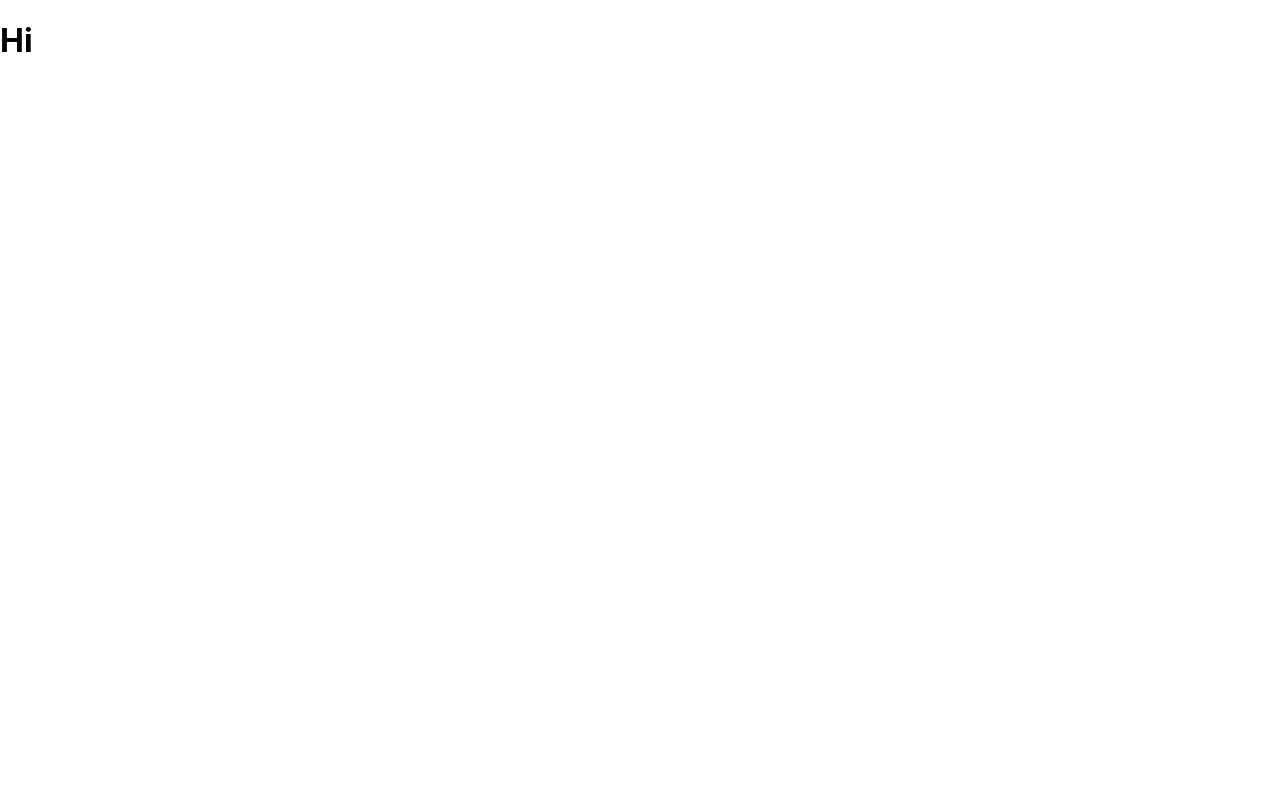
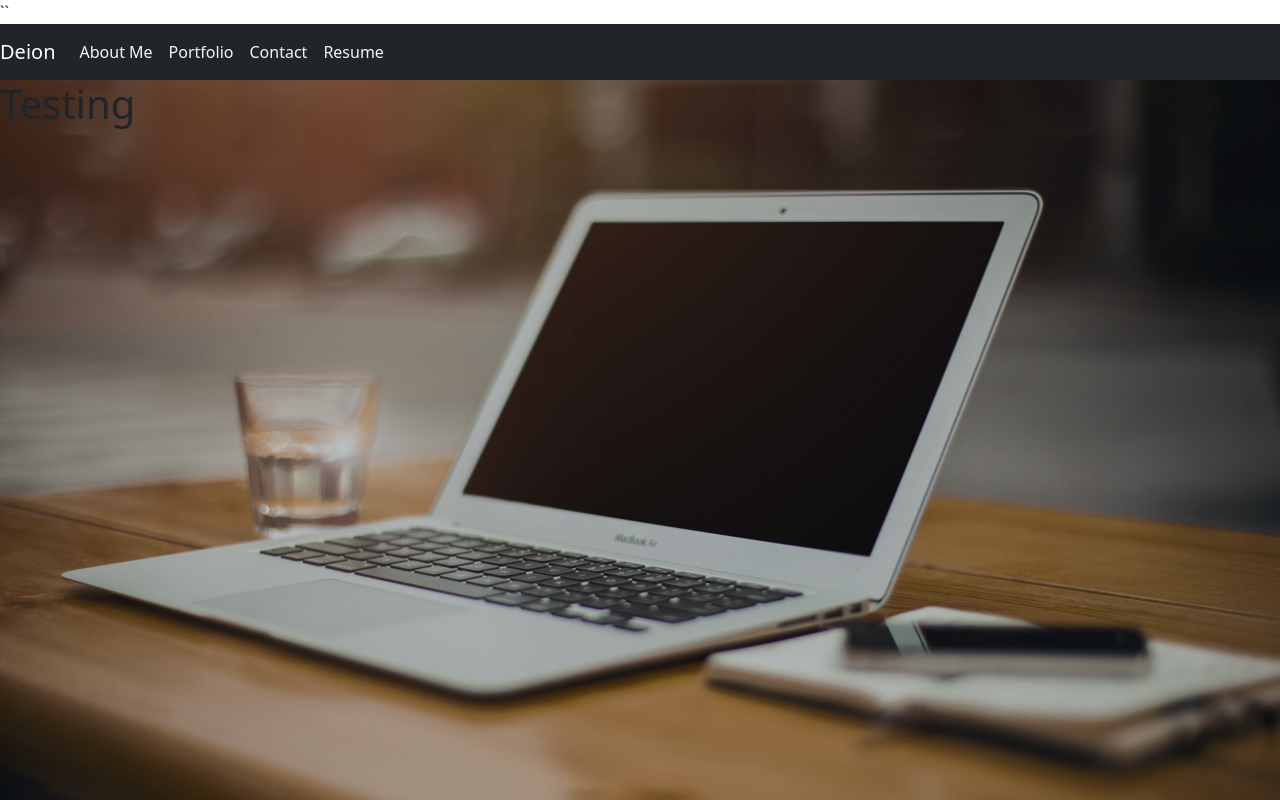
Before and after one commit to dponsones/React-Portfolio, a React (Create React App) app: page / in a window 1280 px wide. Built offline with nearby package versions, Linux system fonts and the light colour scheme.

Commit message:
updated navBar, and added background

```diff
--- a/package.json
+++ b/package.json
@@ -7,6 +7,7 @@
     "@testing-library/jest-dom": "^5.16.5",
     "@testing-library/react": "^13.4.0",
     "@testing-library/user-event": "^13.5.0",
+    "bootstrap": "^5.3.0",
     "gh-pages": "^5.0.0",
     "react": "^18.2.0",
     "react-dom": "^18.2.0",
--- a/src/App.css
+++ b/src/App.css
@@ -1,4 +1,4 @@
-.App {
+/* .App {
   text-align: center;
 }
 
@@ -35,4 +35,29 @@
   to {
     transform: rotate(360deg);
   }
+} */
+
+/* Nav-links */
+.navbar-nav{
+  text-align-last: auto;
 }
+
+
+.navbar-nav> li > a {
+  color:aliceblue;
+}
+
+
+a.navbar-brand {
+  color: white
+}
+
+/* Header */
+
+.header-wrapper {
+  position: relative;
+  background: url(portfolio-background.jpg) no-repeat;
+  background-size: cover;
+  background-position: center;
+  height:90vh;
+}
--- a/src/App.js
+++ b/src/App.js
@@ -1,11 +1,14 @@
-
 import './App.css';
+import Header from './components/Header';
+import NavBar from './components/NavBar';
+import "bootstrap/dist/css/bootstrap.min.css"
 
 function App() {
   return (
-    <div >
-     <h1>Hi</h1>
-    </div>
+    <>``
+    <NavBar/>
+    <Header/>
+    </>
   );
 }
 
--- /dev/null
+++ b/src/components/Header.js
@@ -0,0 +1,14 @@
+import { eventWrapper } from '@testing-library/user-event/dist/utils'
+import React from 'react'
+
+const Header = () => {
+  return (
+    <div className='header-wrapper'>
+      <div className='main-info'>
+        <h1>Testing</h1>
+      </div>
+    </div>
+  )
+};
+
+export default Header
--- /dev/null
+++ b/src/components/NavBar.js
@@ -0,0 +1,31 @@
+import React from 'react'
+
+const NavBar = () => {
+  return (
+    <nav className="navbar navbar-expand-lg navbar-light bg-dark">
+  <a className="navbar-brand" href="#">Deion</a>
+  <button className="navbar-toggler" type="button" data-toggle="collapse" data-target="#navbarSupportedContent" aria-controls="navbarSupportedContent" aria-expanded="false" aria-label="Toggle navigation">
+    <span className="navbar-toggler-icon"></span>
+  </button>
+
+  <div className="collapse navbar-collapse" id="navbarSupportedContent">
+    <ul className="navbar-nav">
+      <li className="nav-item active">
+        <a className="nav-link" href="#">About Me<span className="sr-only"></span></a>
+      </li>
+      <li className="nav-item">
+        <a className="nav-link" href="#">Portfolio</a>
+      </li>
+      <li className="nav-item">
+        <a className="nav-link" href="#">Contact</a>
+      </li>
+      <li className="nav-item">
+        <a className="nav-link" href="#">Resume</a>
+      </li>
+    </ul>
+  </div>
+</nav>
+  )
+}
+
+export default NavBar
```
Also changed, not shown: src/portfolio-background.jpg (added), 1 other file (tests, documents, lock files or other folders).
